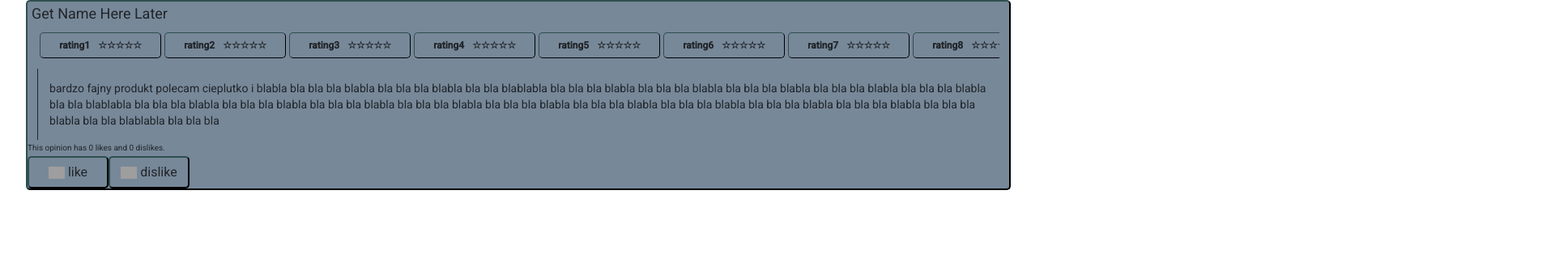
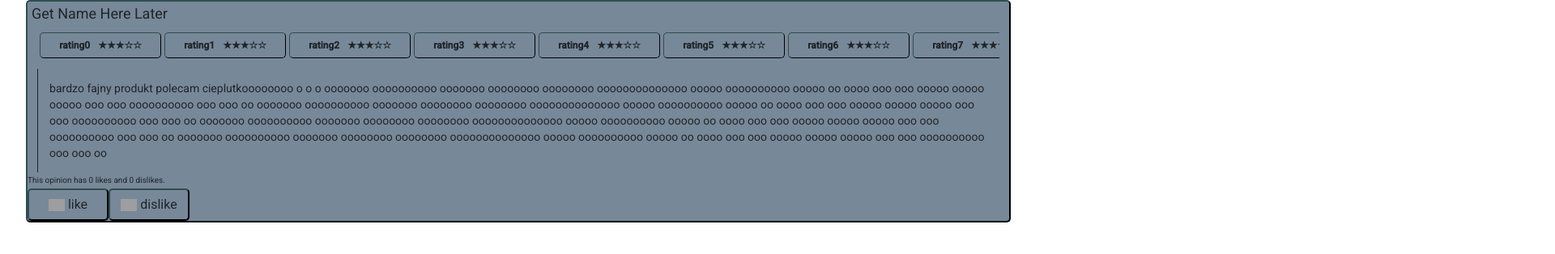
Before and after one commit to TGSK-ProjektIO/Projekcik, an Angular app: page / in a window 1280 px wide. Shown: the top 314 px of the page at 81% size, 1920 px wide, since content can reach past the window. Built offline with nearby package versions, Linux system fonts and the light colour scheme; grey boxes are pictures that could not be loaded.

Commit message:
Add changes to complete-opinion

```diff
--- a/src/app/opinie/complete-opinion/complete-opinion.component.css
+++ b/src/app/opinie/complete-opinion/complete-opinion.component.css
@@ -40,6 +40,10 @@
 
 table {
   border-collapse: separate;
+  overflow-x: scroll;
+}
+
+tr {
 }
 
 th {
--- a/src/app/opinie/complete-opinion/complete-opinion.component.html
+++ b/src/app/opinie/complete-opinion/complete-opinion.component.html
@@ -5,27 +5,22 @@
   <div class="Ratings">
     <table>
       <tr>
-        <th><app-rating name="rating1"></app-rating></th>
-        <th><app-rating name="rating2"></app-rating></th>
-        <th><app-rating name="rating3"></app-rating></th>
-        <th><app-rating name="rating4"></app-rating></th>
-        <th><app-rating name="rating5"></app-rating></th>
-        <th><app-rating name="rating6"></app-rating></th>
-        <th><app-rating name="rating7"></app-rating></th>
-        <th><app-rating name="rating8"></app-rating></th>
-        <th><app-rating name="rating9"></app-rating></th>
-        <th><app-rating name="rating10"></app-rating></th>
-        <th><app-rating name="rating11"></app-rating></th>
-        <th><app-rating name="rating12"></app-rating></th>
-        <th><app-rating name="rating13"></app-rating></th>
-        <th><app-rating name="rating14"></app-rating></th>
-        <th><app-rating name="rating15"></app-rating></th>
-        <th><app-rating name="rating16"></app-rating></th>
+        <th *ngFor="let setRating of ratings">
+          <app-rating name="{{setRating.name}}" [rating]=setRating.GetRating()></app-rating>
+        </th>
       </tr>
     </table>
   </div>
   <div class="Review">
-    <app-review></app-review>
+    <app-review text="bardzo fajny produkt polecam cieplutkoooooooo o o o
+    ooooooo oooooooooo ooooooo oooooooo oooooooo oooooooooooooo ooooo oooooooooo ooooo oo
+    oooo ooo ooo ooooo ooooo ooooo ooo ooo oooooooooo ooo ooo oo
+    ooooooo oooooooooo ooooooo oooooooo oooooooo oooooooooooooo ooooo oooooooooo ooooo oo
+    oooo ooo ooo ooooo ooooo ooooo ooo ooo oooooooooo ooo ooo oo
+    ooooooo oooooooooo ooooooo oooooooo oooooooo oooooooooooooo ooooo oooooooooo ooooo oo
+    oooo ooo ooo ooooo ooooo ooooo ooo ooo oooooooooo ooo ooo oo
+    ooooooo oooooooooo ooooooo oooooooo oooooooo oooooooooooooo ooooo oooooooooo ooooo oo
+    oooo ooo ooo ooooo ooooo ooooo ooo ooo oooooooooo ooo ooo oo"></app-review>
   </div>
   <div class="OpinionRating">
     <app-opinion-rating></app-opinion-rating>
--- a/src/app/opinie/complete-opinion/complete-opinion.component.ts
+++ b/src/app/opinie/complete-opinion/complete-opinion.component.ts
@@ -17,35 +17,39 @@ export class CompleteOpinionComponent implements OnInit {
   @Input() userID : string = "";
   // Attributes that are used to create singular [[ ratings ]]
   @Input() attributes : string[] = [];
-  #opinionRating : OpinionRatingComponent = new OpinionRatingComponent;
-  #review : ReviewComponent = new ReviewComponent;
-  #ratings : Array<RatingComponent> = [];
+  opinionRating : OpinionRatingComponent = new OpinionRatingComponent;
+  review : ReviewComponent = new ReviewComponent;
+  ratings : Array<RatingComponent> = [];
 
-  constructor() { }
+  constructor() {
+    for (let i = 0; i < 15; i++) {
+      this.SetRating("rating"+i, 3);
+    }
+  }
 
   ngOnInit(): void {
   }
 
   GetID() : number { return this.ID; }
-  GetReview() : string { return this.#review.GetReview(); }
+  GetReview() : string { return this.review.GetReview(); }
   GetMeanRating() : number {
     let result: number = 0;
-    for (const rating of this.#ratings) {
+    for (const rating of this.ratings) {
       result += rating.GetRating();
     }
     return result;
   }
   GetDetailedRatings() : Array<RatingComponent> {
-    return this.#ratings;
+    return this.ratings;
   }
-  AddLike() : void { this.#opinionRating.ClickedLike(); }
-  AddDislike() : void { this.#opinionRating.ClickedDislike(); }
-  SetReview(text : string) : void { this.#review.SetReview(text); }
+  AddLike() : void { this.opinionRating.ClickedLike(); }
+  AddDislike() : void { this.opinionRating.ClickedDislike(); }
+  SetReview(text : string) : void { this.review.SetReview(text); }
   SetRating(name : string, value : number) : void {
     let newRating: RatingComponent = new RatingComponent;
     newRating.name = name;
     newRating.rating = value;
-    this.#ratings.push(newRating);
+    this.ratings.push(newRating);
   }
   // Add new rating in case attribute changed
   UpdateRatings(name : string)  {
--- a/src/app/opinie/rating/rating.component.ts
+++ b/src/app/opinie/rating/rating.component.ts
@@ -8,7 +8,7 @@ import { Component, OnInit, Input } from '@angular/core';
 export class RatingComponent implements OnInit {
 
   @Input() name: string = "";
-  rating: number = 0;
+  @Input() rating: number = 0;
   isReadonly = true;
 
   constructor() { }
--- a/src/app/opinie/review/review.component.ts
+++ b/src/app/opinie/review/review.component.ts
@@ -1,4 +1,4 @@
-import { Component, OnInit } from '@angular/core';
+import {Component, Input, OnInit} from '@angular/core';
 
 @Component({
   selector: 'app-review',
@@ -6,13 +6,10 @@ import { Component, OnInit } from '@angular/core';
   styleUrls: ['./review.component.css']
 })
 export class ReviewComponent implements OnInit {
-  text : string;
+  @Input() text : string = "";
+
 
   constructor() {
-    this.text = "bardzo fajny produkt polecam cieplutko i blabla bla bla bla blabla bla bla bla blabla bla bla bla" +
-      "blabla bla bla bla blabla bla bla bla blabla bla bla bla blabla bla bla bla blabla bla bla bla blabla bla bla bla" +
-      "blabla bla bla bla blabla bla bla bla blabla bla bla bla blabla bla bla bla blabla bla bla bla blabla bla bla bla" +
-      " blabla bla bla bla blabla bla bla bla blabla bla bla bla blabla bla bla bla blabla bla bla blablabla bla bla bla";
   }
 
   ngOnInit(): void {
```
